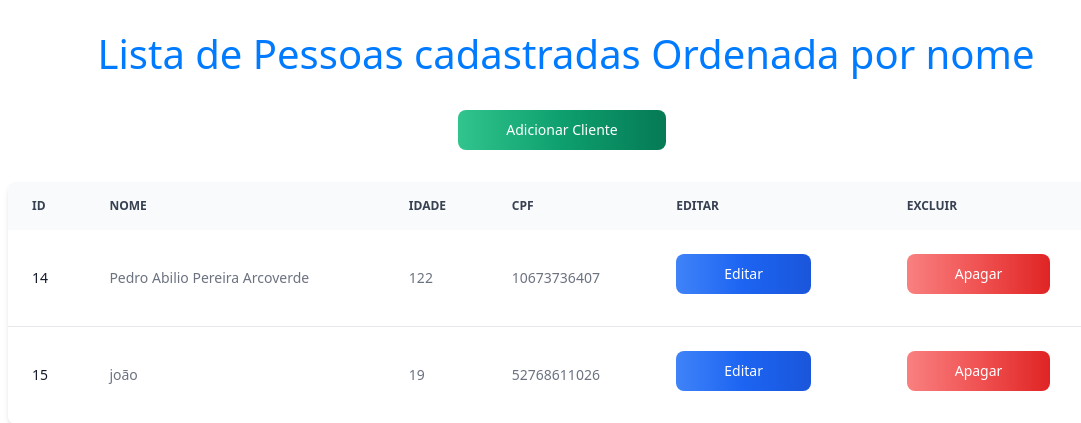
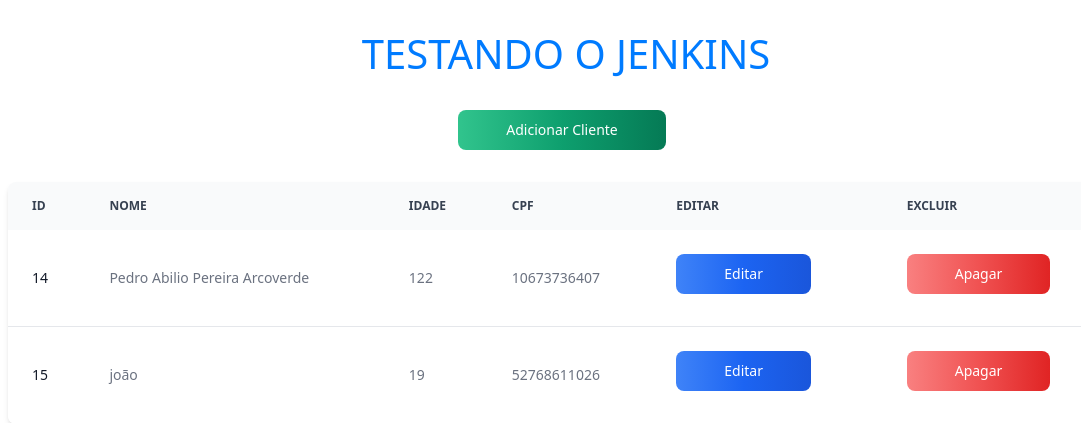
Before and after one commit to ArcoverdePedro/Pedro_Crud_Simples, a Django app: page / in a window 1280 px wide. Shown: the top 423 px of the page, without its empty margins (74-1155 px from the left). Run offline with Django 5.2, Linux system fonts and the light colour scheme; data comes from the database, SQL or seed files in the repository; some libraries are stand-ins or nearby versions.

Commit message:
Dockerfile e teste com o Jenkins

```diff
--- a/app_aerotur/templates/home.html
+++ b/app_aerotur/templates/home.html
@@ -58,7 +58,7 @@
 <body>
 
 <div class="container">
-    <h1>Lista de Pessoas cadastradas Ordenada por nome</h1>
+    <h1>TESTANDO O JENKINS</h1>
 
     <div class="flex justify-center items-center w-full py-4">
         <button data-modal-target="add_pessoa" data-modal-toggle="add_pessoa" class="text-white bg-gradient-to-r from-green-400 via-green-500 to-green-600 hover:bg-gradient-to-br focus:ring-4 focus:outline-none focus:ring-green-300 dark:focus:ring-green-800 font-medium rounded-lg text-sm px-5 py-2.5 text-center me-2 mb-2" type="button">
```
Also changed, not shown: 1 other file.
